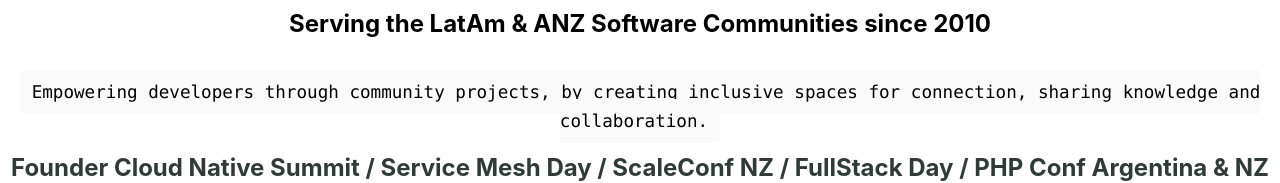
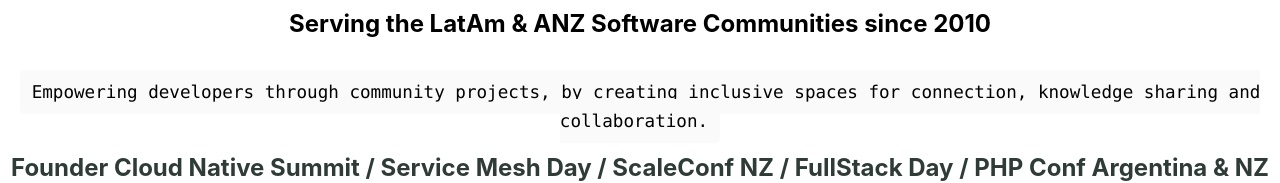
Before and after one commit to chaltenio/matedev, a Next.js app: page / in a window 1280 px wide. Shown: the part 176-359 px from the top of the page. Built offline with nearby package versions, Linux system fonts and the light colour scheme.

Commit message:
knowledge sharing

```diff
--- a/pages/index.js
+++ b/pages/index.js
@@ -22,7 +22,7 @@
         </h2>
 
         <p className={styles.description}>
-          <code className={styles.code}>Empowering developers through community projects, by creating inclusive spaces for connection, sharing knowledge and collaboration.</code>
+          <code className={styles.code}>Empowering developers through community projects, by creating inclusive spaces for connection, knowledge sharing and collaboration.</code>
         </p>
 
         <h4 className={styles.subtitle}>
```
